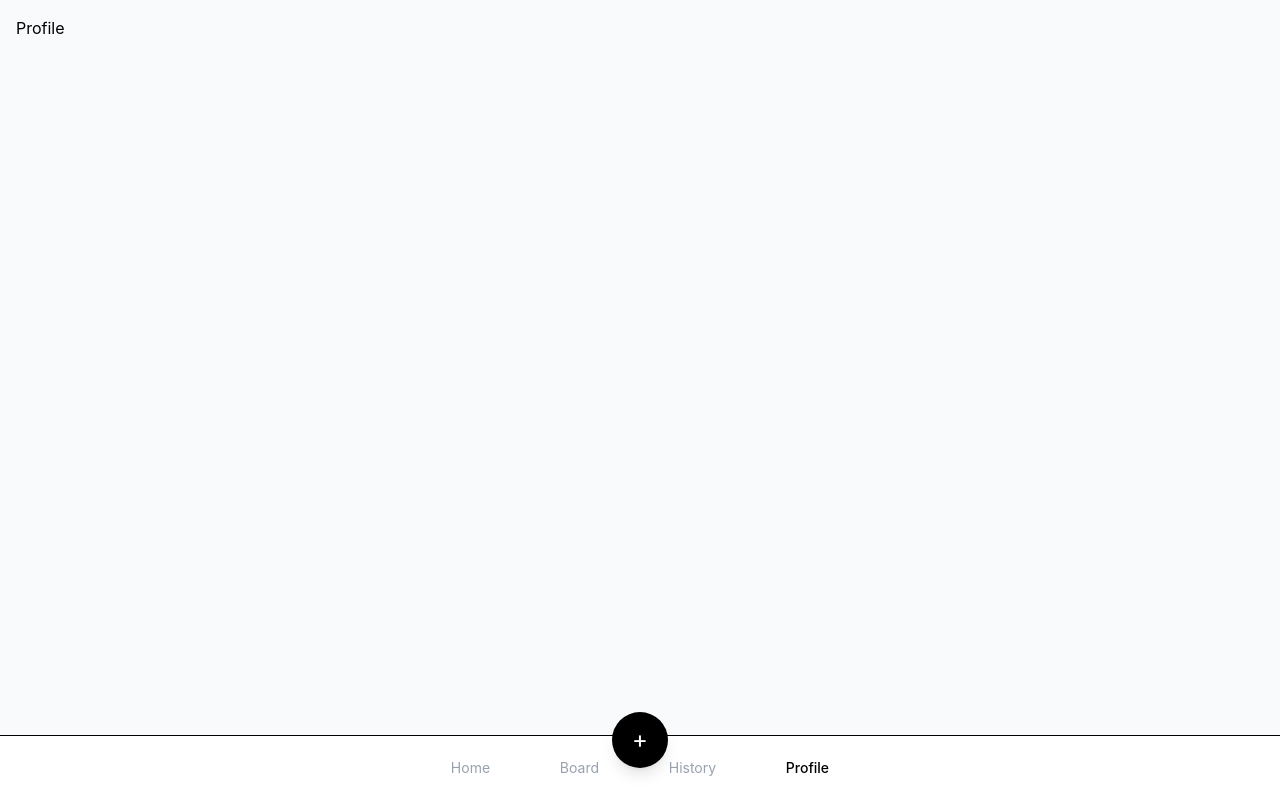
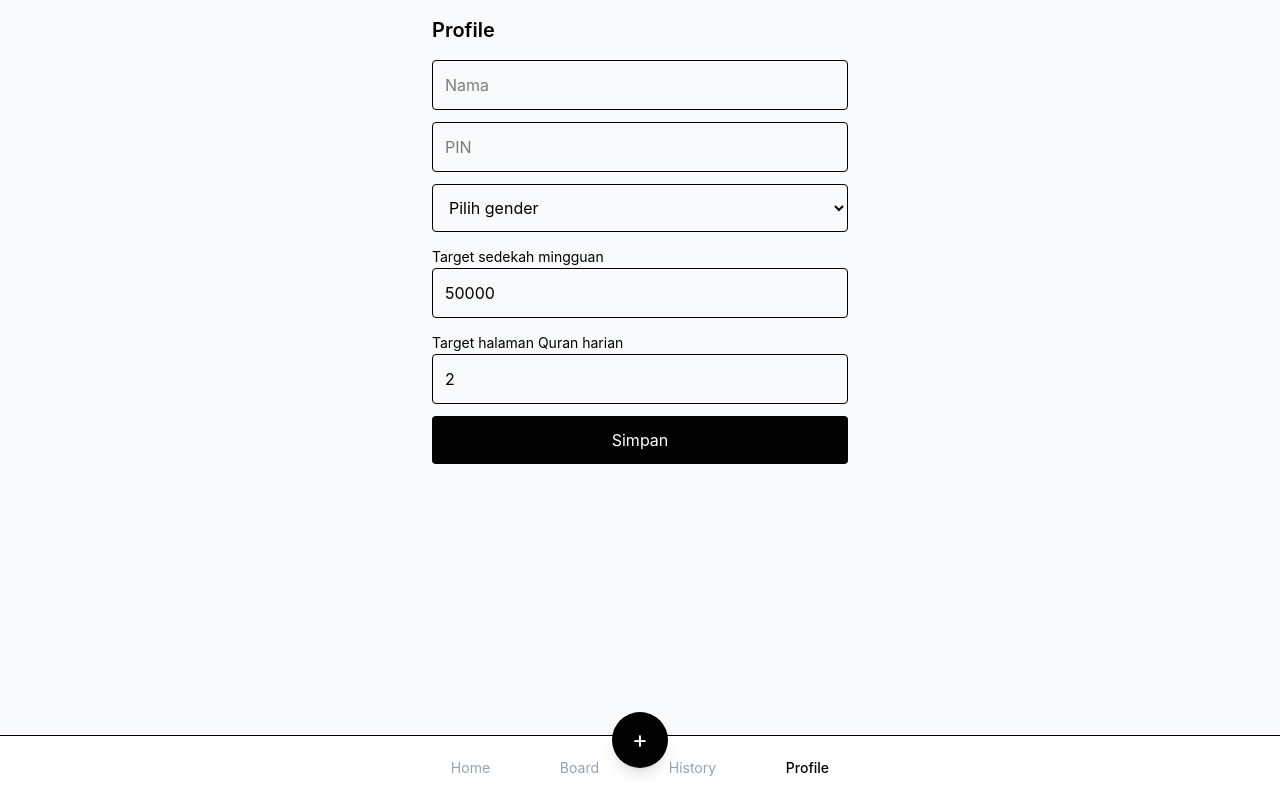
Before and after one commit to r021n/amal-tracker, a React (Vite) app in the folder client/: page /profile in a window 1280 px wide. Built offline with nearby package versions, Linux system fonts and the light colour scheme.

Commit message:
feat: implement user authentication with login and profile management

```diff
--- a/client/src/App.tsx
+++ b/client/src/App.tsx
@@ -1,21 +1,42 @@
-import { Routes, Route, Navigate } from "react-router";
+import { Routes, Route, Navigate, Outlet } from "react-router";
 import Home from "./pages/Home";
 import Leaderboard from "./pages/Leaderboard";
 import History from "./pages/History";
 import Profile from "./pages/Profile";
 import Task from "./pages/Task";
+import Login from "./pages/Login";
 import BottomNav from "./components/BottomNav";
+import { useUserStore } from "./store/useUserStore";
+
+function ProtectedRoute() {
+  const pin = useUserStore((s) => s.pin);
+  const isAuthenticated = useUserStore((s) => s.isAuthenticated);
+  if (!pin) return <Navigate to="/profile" replace />;
+  if (!isAuthenticated) return <Navigate to="/login" replace />;
+  return <Outlet />;
+}
 
 export default function App() {
+  const pin = useUserStore((s) => s.pin);
+  const isAuthenticated = useUserStore((s) => s.isAuthenticated);
+
   return (
     <div className="min-h-screen bg-gray-50 pb-24">
       <Routes>
-        <Route path="/" element={<Home />} />
-        <Route path="/leaderboard" element={<Leaderboard />} />
-        <Route path="/history" element={<History />} />
+        <Route path="/login" element={<Login />} />
         <Route path="/profile" element={<Profile />} />
-        <Route path="/task" element={<Task />} />
-        <Route path="*" element={<Navigate to="/" replace />} />
+        <Route element={<ProtectedRoute />}>
+          <Route path="/" element={<Home />} />
+          <Route path="/leaderboard" element={<Leaderboard />} />
+          <Route path="/history" element={<History />} />
+          <Route path="/task" element={<Task />} />
+        </Route>
+        <Route
+          path="*"
+          element={
+            <Navigate to={pin && isAuthenticated ? "/" : "/login"} replace />
+          }
+        />
       </Routes>
       <BottomNav />
     </div>
--- /dev/null
+++ b/client/src/pages/Login.tsx
@@ -0,0 +1,57 @@
+import { useState } from "react";
+import { Navigate, useNavigate } from "react-router";
+import { useUserStore } from "../store/useUserStore";
+
+export default function Login() {
+  const [pin, setPin] = useState("");
+  const [error, setError] = useState("");
+
+  const login = useUserStore((s) => s.login);
+  const isAuthenticated = useUserStore((s) => s.isAuthenticated);
+  const pinStored = useUserStore((s) => s.pin);
+
+  const navigate = useNavigate();
+
+  if (!pinStored) return <Navigate to="/profile" replace />;
+  if (isAuthenticated) return <Navigate to="/" replace />;
+
+  const submit = (e: React.SyntheticEvent) => {
+    e.preventDefault();
+    const ok = login(pin.trim());
+    if (ok) {
+      navigate("/", { replace: true });
+    } else {
+      setError("PIN salah");
+    }
+  };
+
+  return (
+    <div className="min-h-screen grid place-items-center p-4">
+      <form onSubmit={submit} className="w-full max-w-sm space-y-4">
+        <h1 className="text-xl font-semibold">Masuk dengan PIN</h1>
+
+        <input
+          type="password"
+          inputMode="numeric"
+          pattern="[0-9]*"
+          autoComplete="one-time-code"
+          maxLength={6}
+          value={pin}
+          onChange={(e) => setPin(e.target.value)}
+          className="w-full border p-3 rounded"
+          placeholder="PIN"
+          autoFocus
+        />
+
+        {error && <p className="text-red-500 text-sm">{error}</p>}
+
+        <button
+          type="submit"
+          className="w-full bg-black text-white p-3 rounded"
+        >
+          Login
+        </button>
+      </form>
+    </div>
+  );
+}
--- a/client/src/pages/Profile.tsx
+++ b/client/src/pages/Profile.tsx
@@ -1,3 +1,90 @@
+import { useState } from "react";
+import { useNavigate } from "react-router";
+import { useUserStore } from "../store/useUserStore";
+
+type Gender = "L" | "P" | "";
+
 export default function Profile() {
-  return <div className="p-4">Profile</div>;
+  const {
+    name,
+    pin,
+    gender,
+    targetSedekah,
+    targetQuran,
+    updateProfile,
+    logout,
+    isAuthenticated,
+  } = useUserStore();
+  const [form, setForm] = useState({
+    name: name ?? "",
+    pin: pin ?? "",
+    gender: (gender as Gender) ?? "",
+    targetSedekah: targetSedekah ?? 0,
+    targetQuran: targetQuran ?? 0,
+  });
+  const navigate = useNavigate();
+
+  const save = (e: React.SyntheticEvent<HTMLFormElement>) => {
+    e.preventDefault();
+    updateProfile(form);
+    if (!isAuthenticated && form.pin) logout();
+    navigate(form.pin ? "/login" : "/");
+  };
+
+  return (
+    <div className="p-4 max-w-md mx-auto space-y-4 pb-24">
+      <h1 className="text-xl font-semibold">Profile</h1>
+      <form onSubmit={save} className="space-y-3">
+        <input
+          className="w-full border p-3 rounded"
+          placeholder="Nama"
+          value={form.name}
+          onChange={(e) => setForm({ ...form, name: e.target.value })}
+        />
+        <input
+          className="w-full border p-3 rounded"
+          type="password"
+          placeholder="PIN"
+          value={form.pin}
+          onChange={(e) => setForm({ ...form, pin: e.target.value })}
+        />
+        <select
+          className="w-full border p-3 rounded"
+          value={form.gender}
+          onChange={(e) =>
+            setForm({ ...form, gender: e.target.value as Gender })
+          }
+        >
+          <option value="">Pilih gender</option>
+          <option value="L">Laki-laki</option>
+          <option value="P">Perempuan</option>
+        </select>
+        <div>
+          <label className="text-sm">Target sedekah mingguan</label>
+          <input
+            type="number"
+            className="w-full border p-3 rounded"
+            value={form.targetSedekah}
+            onChange={(e) =>
+              setForm({ ...form, targetSedekah: Number(e.target.value) })
+            }
+          />
+        </div>
+        <div>
+          <label className="text-sm">Target halaman Quran harian</label>
+          <input
+            type="number"
+            className="w-full border p-3 rounded"
+            value={form.targetQuran}
+            onChange={(e) =>
+              setForm({ ...form, targetQuran: Number(e.target.value) })
+            }
+          />
+        </div>
+        <button className="w-full bg-black text-white p-3 rounded">
+          Simpan
+        </button>
+      </form>
+    </div>
+  );
 }
--- /dev/null
+++ b/client/src/store/useUserStore.ts
@@ -0,0 +1,42 @@
+import { create } from "zustand";
+import { persist } from "zustand/middleware";
+
+interface UserState {
+  name: string;
+  pin: string;
+  gender: "" | "L" | "P";
+  targetSedekah: number;
+  targetQuran: number;
+  isAuthenticated: boolean;
+  login: (pin: string) => boolean;
+  logout: () => void;
+  updateProfile: (
+    data: Partial<
+      Pick<
+        UserState,
+        "name" | "pin" | "gender" | "targetSedekah" | "targetQuran"
+      >
+    >,
+  ) => void;
+}
+
+export const useUserStore = create<UserState>()(
+  persist(
+    (set, get) => ({
+      name: "",
+      pin: "",
+      gender: "",
+      targetSedekah: 50000,
+      targetQuran: 2,
+      isAuthenticated: false,
+      login: (pin) => {
+        const ok = get().pin !== "" && get().pin === pin;
+        if (ok) set({ isAuthenticated: true });
+        return ok;
+      },
+      logout: () => set({ isAuthenticated: false }),
+      updateProfile: (data) => set({ ...data }),
+    }),
+    { name: "amal-user" },
+  ),
+);
```
